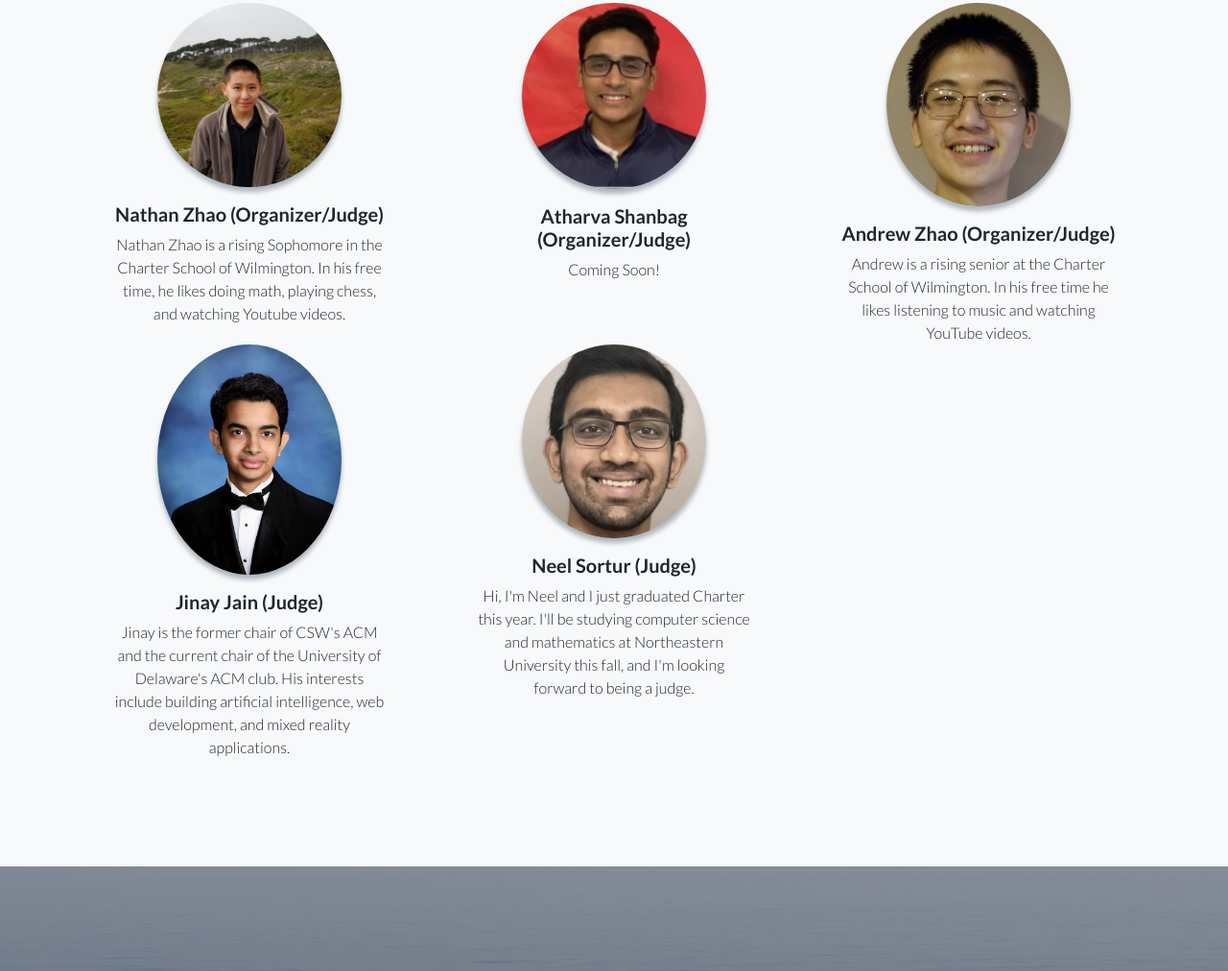
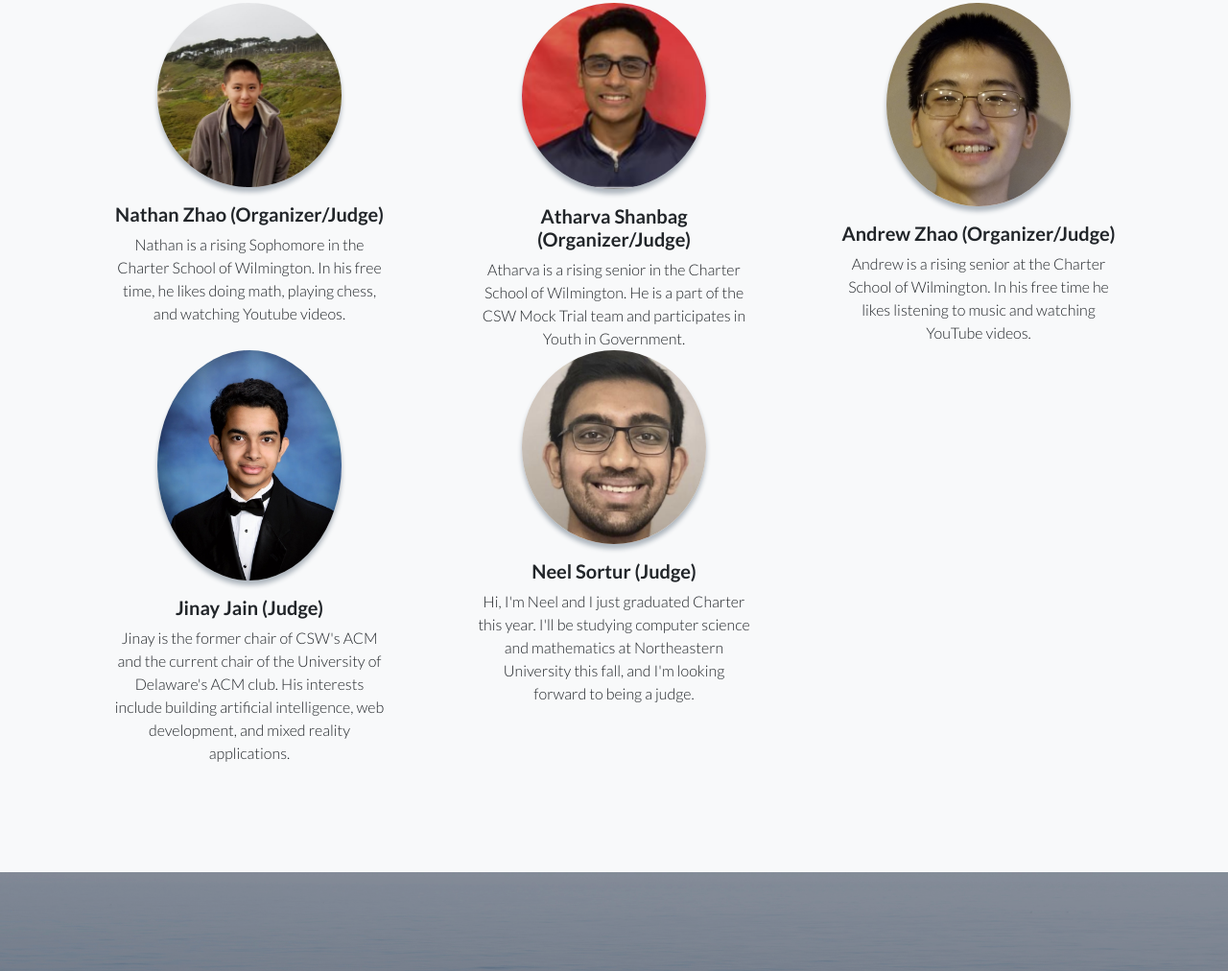
Before and after one commit to csw-acm/charterhacks2020, a website: page team.html in a window 1280 px wide. Shown: the part 741-1753 px from the top of the page at 96% size. Drawn offline with Linux system fonts and the light colour scheme.

Commit message:
Update team.html

```diff
--- a/team.html
+++ b/team.html
@@ -62,7 +62,7 @@
           <div class="testimonial-item mx-auto mb-5 mb-lg-0">
             <img class="img-fluid rounded-circle mb-3" src="img/faces/nathan_zhao.png" alt="">
             <h5>Nathan Zhao (Organizer/Judge)</h5>
-            <p class="font-weight-light mb-0">Nathan Zhao is a rising Sophomore in the Charter School of Wilmington. In his free time, he likes doing math, playing chess, and watching Youtube videos.</p>
+            <p class="font-weight-light mb-0">Nathan is a rising Sophomore in the Charter School of Wilmington. In his free time, he likes doing math, playing chess, and watching Youtube videos.</p>
           </div>
         </div>
 
@@ -70,7 +70,7 @@
           <div class="testimonial-item mx-auto mb-5 mb-lg-0">
             <img class="img-fluid rounded-circle mb-3" src="img/faces/atharva_shanbag.PNG" alt="">
             <h5>Atharva Shanbag (Organizer/Judge)</h5>
-            <p class="font-weight-light mb-0">Coming Soon!</p>
+            <p class="font-weight-light mb-0">Atharva is a rising senior in the Charter School of Wilmington. He is a part of the CSW Mock Trial team and participates in Youth in Government.</p>
           </div>
         </div>
 
```
